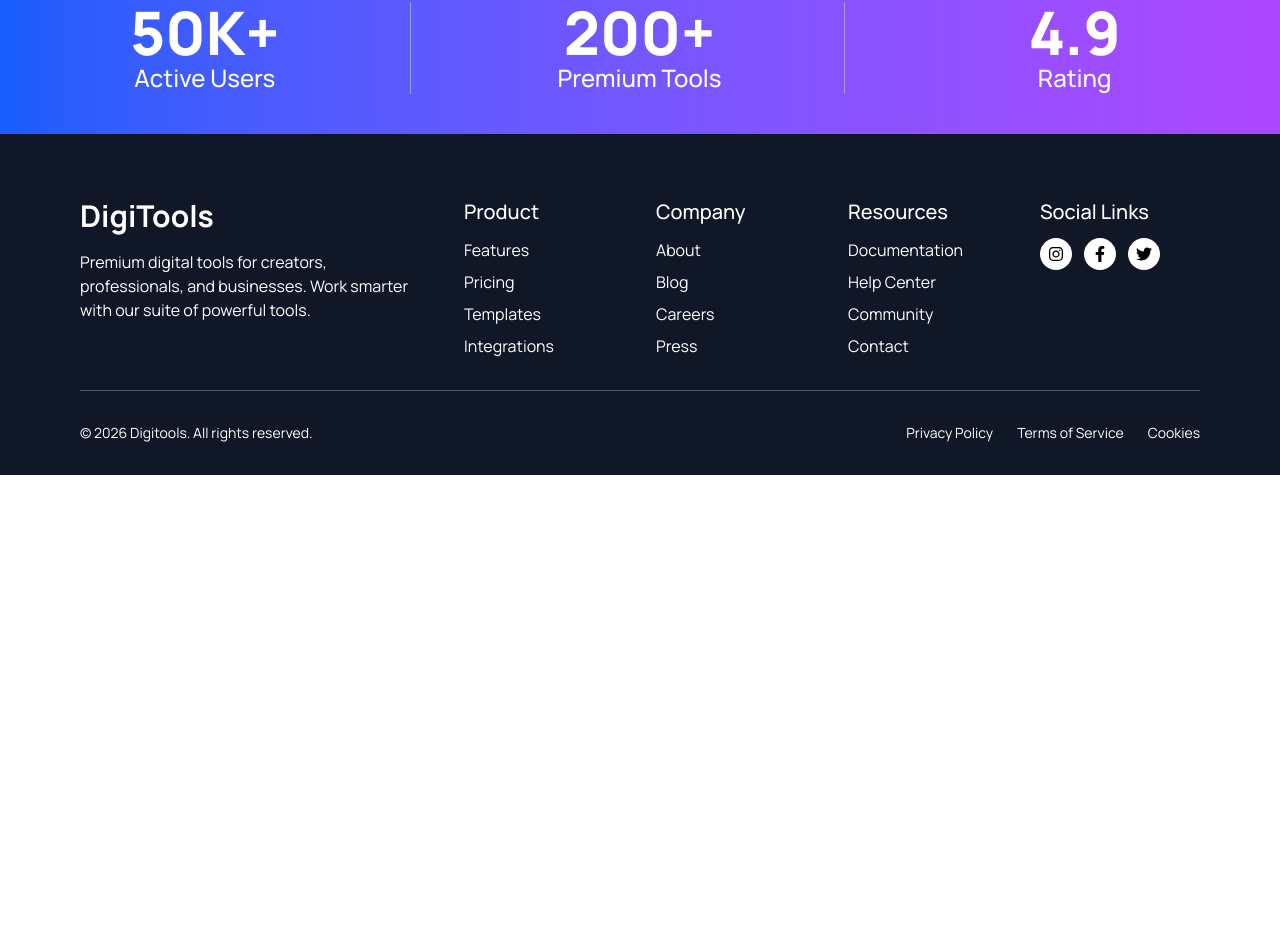
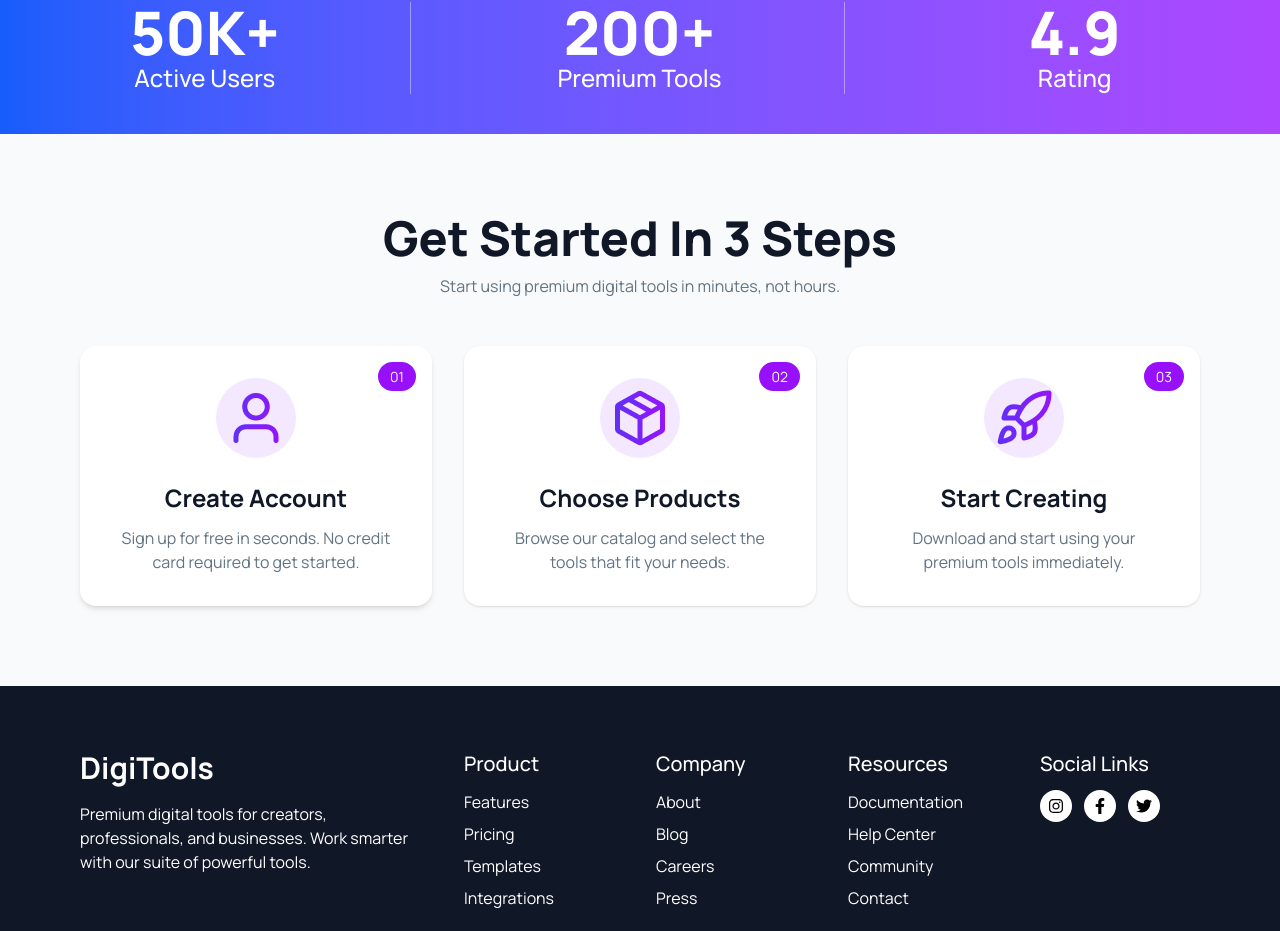
Before and after one commit to masud3239/assignment-6, a React (Vite) app: page / in a window 1280 px wide. Shown: the part 767-1698 px from the top of the page. Before the commit the page ends 1242 px from the top, so only its background shows below. Built offline with nearby package versions, Linux system fonts and the light colour scheme.

Commit message:
Steps Section Added

```diff
--- a/src/App.jsx
+++ b/src/App.jsx
@@ -5,6 +5,7 @@ import Banner from './components/Banner'
 import Footer from './components/Footer'
 import Navbar from './components/Navbar'
 import Status from './components/Status'
+import Steps from './components/Steps'
 
 
 
@@ -19,6 +20,7 @@ function App() {
   {/* cartCount={cart.length} */}
   <Banner></Banner>
     <Status/>
+    <Steps></Steps>
     <Footer></Footer>
     </>
   )
--- /dev/null
+++ b/src/components/Steps.jsx
@@ -0,0 +1,86 @@
+import React from 'react';
+// import { FaCube, FaRocket, FaUser } from 'react-icons/fa';
+import userImg from '../assets/products/user.png'
+import packageImg from '../assets/products/package.png'
+import rocketImg from '../assets/products/rocket.png'
+
+const Steps = () => {
+    return (
+         <section className="py-20 bg-gray-50">
+      <div className="max-w-6xl mx-auto px-4 text-center">
+
+
+        <h2 className=" text-3xl md:text-5xl  font-extrabold text-[#101727]">
+          Get Started In 3 Steps
+        </h2>
+        <p className="text-[#627382] mt-3">
+          Start using premium digital tools in minutes, not hours.
+        </p>
+
+
+        <div className="grid grid-cols-1 md:grid-cols-3 gap-8 mt-12">
+
+
+          <div className="relative bg-white rounded-2xl p-8 shadow-md">
+
+
+            <span className="absolute top-4 right-4 bg-purple-600 text-white text-[14px] px-3 py-1 rounded-full">
+              01
+            </span>
+
+
+            <div className="w-20 h-20 mx-auto flex items-center justify-center rounded-full bg-purple-100 text-purple-600 text-3xl mb-6">
+              <img src={userImg} alt="" />
+            </div>
+
+            <h3 className="text-2xl font-bold text-[#101727]">
+              Create Account
+            </h3>
+            <p className="text-[#627382] text-[16px] mt-3">
+              Sign up for free in seconds. No credit card required to get started.
+            </p>
+          </div>
+
+          <div className="relative bg-white rounded-2xl p-8 shadow-sm">
+
+            <span className="absolute top-4 right-4 bg-purple-600 text-white text-[14px] px-3 py-1 rounded-full">
+              02
+            </span>
+
+            <div className="w-20 h-20 mx-auto flex items-center justify-center rounded-full bg-purple-100 text-purple-600 text-3xl mb-6">
+              <img src={packageImg} alt="" />
+            </div>
+
+            <h3 className="text-2xl font-bold text-[#101727]">
+              Choose Products
+            </h3>
+            <p className="text-[#627382] text-[16px] mt-3">
+              Browse our catalog and select the tools that fit your needs.
+            </p>
+          </div>
+
+          <div className="relative bg-white rounded-2xl p-8 shadow-sm ">
+
+            <span className="absolute top-4 right-4 bg-purple-600 text-white text-[14px] px-3 py-1 rounded-full">
+              03
+            </span>
+
+            <div className="w-20 h-20 mx-auto flex items-center justify-center rounded-full bg-purple-100 text-purple-600 text-3xl mb-6">
+             <img src={rocketImg} alt="" />
+            </div>
+
+            <h3 className="text-2xl font-bold text-[#101727]">
+              Start Creating
+            </h3>
+            <p className="text-[#627382] text-[16px] mt-3">
+              Download and start using your premium tools immediately.
+            </p>
+          </div>
+
+        </div>
+      </div>
+    </section>
+    );
+};
+
+export default Steps;
```
Also changed, not shown: src/components/Cart.jsx (added), src/components/Pricing.jsx (added), src/components/ProductCard.jsx (added), src/components/ToggleSection.jsx (added).
